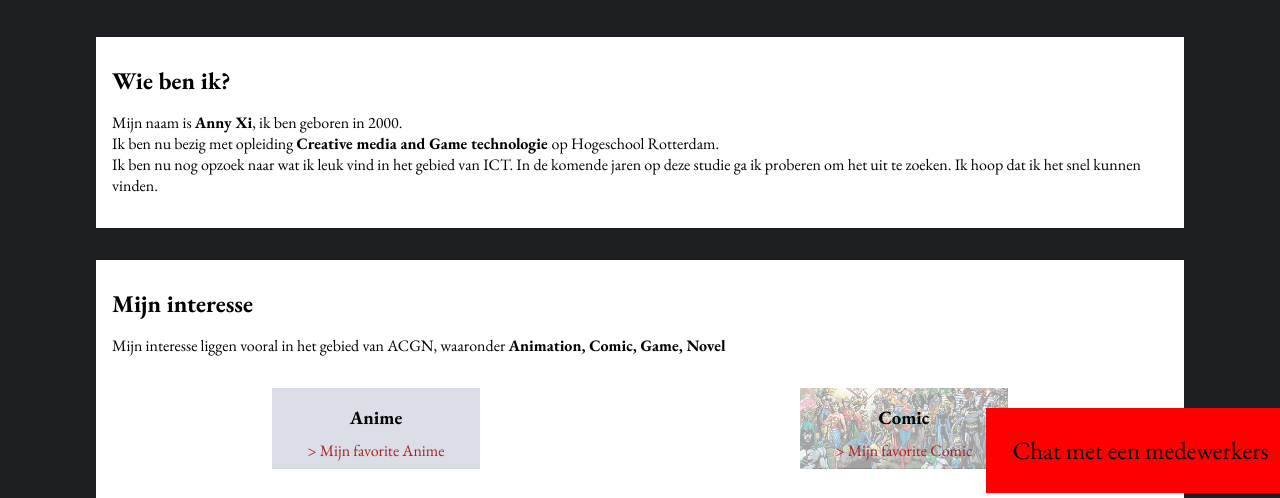
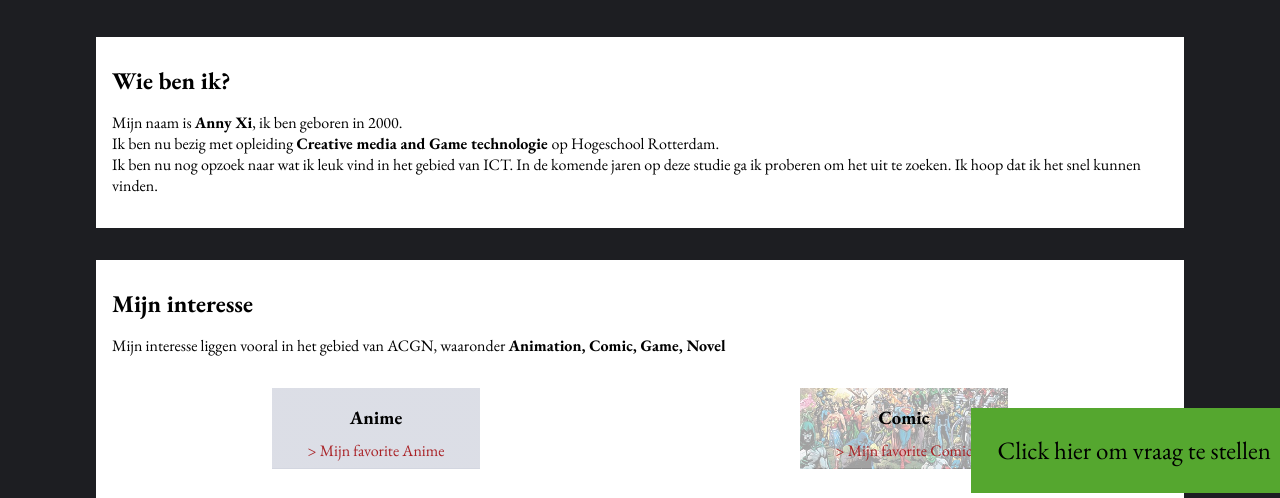
Before and after one commit to Anny-Xi/Portfolio, a plain HTML site: page index.html in a window 1280 px wide. Shown: the part 296-794 px from the top of the page. Drawn offline with nearby package versions, Linux system fonts and the light colour scheme.

Commit message:
update contact

```diff
--- a/css/animation.css
+++ b/css/animation.css
@@ -1,6 +1,6 @@
 chat {
     display: block;
-    border: 1px solid red;
+    border: 1px solid rgba(255, 196, 0, 0);
     position: fixed;
     bottom: 20px;
     right: 20px;
@@ -9,6 +9,10 @@ chat {
     transform: translate(100px);
     animation: show-chat 2s ease-in-out 2s forwards;
 
+}
+chat a {
+    text-decoration: none;
+    color: black;
 }
 
 chat>div {
@@ -23,7 +27,7 @@ chat>div {
 
     50% {
         transform: scale(1.3);
-        background-color: red;
+        background-color: rgb(85, 167, 47);
     }
 
     100% {
--- a/index.html
+++ b/index.html
@@ -11,7 +11,7 @@
 </head>
 
 <body>
-    <chat><div>Chat met een medewerkers</div> </chat>
+    <chat><div><a href="contact.html">Click hier om vraag te stellen</a></div> </chat>
     <header>
         <div>
             <h1>Anny's Portfolio</h1>
```
